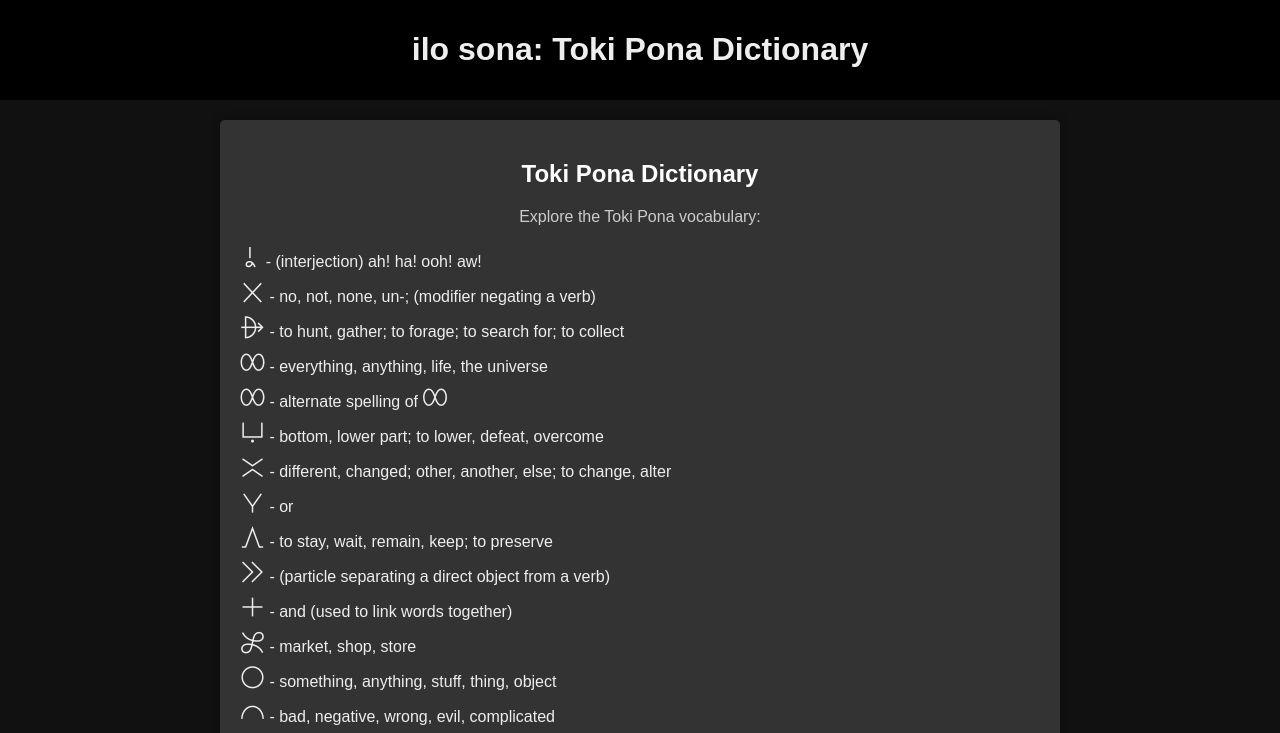
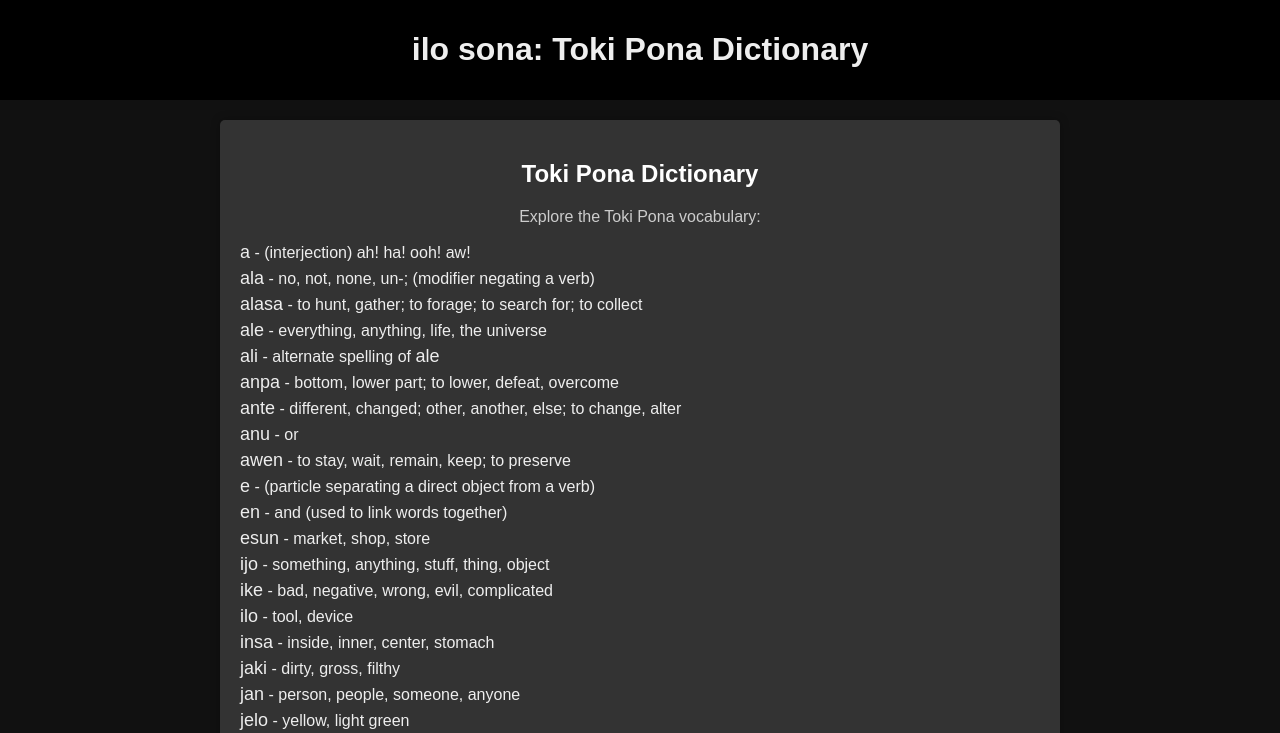
Before and after one commit to ilo-sona/ilo-sona.github.io, a plain HTML site: page kulupu-nimi.html in a window 1280 px wide. Both pictures are taken after a click on the button "Toggle Scripts". Shown: the top 733 px of the page. Drawn offline with Linux system fonts and the light colour scheme.

Commit message:
Update kulupu-nimi.html

```diff
--- a/kulupu-nimi.html
+++ b/kulupu-nimi.html
@@ -52,7 +52,7 @@
       color: #eee;
       text-decoration: none;
     }
-    strong {
+    .change-font strong {
       font-family: linjaPona;
       font: 30px linjaPona;
     }
@@ -61,10 +61,6 @@
       bottom: 20px; /* Adjust the distance from the bottom as needed */
       right: 20px; /* Adjust the distance from the left as needed */
       z-index: 999; /* Ensure it stays above other content */
-    }
-    .font2 {
-      font-family: Arial;
-      font: 30px Arial;
     }
   </style>
 </head>
@@ -75,7 +71,7 @@
   <div class="container">
     <h2>Toki Pona Dictionary</h2>
     <p>Explore the Toki Pona vocabulary:</p>
-    <ul>
+    <ul class="change-font">
       <div>
 <li><strong>a</strong> - (interjection) ah! ha! ooh! aw!</li>
 <li><strong>ala</strong> - no, not, none, un-; (modifier negating a verb)</li>
@@ -198,9 +194,22 @@
     <p><a href="index.html">Back to Main Page</a></p>
   </div>
   <script>
-  linjaPona() {
-    document.setAttribute("strong", "font2")
-  }
+var fonts = ['Arial, sans-serif', 'linjaPona']; // Fonts to toggle
+    var fontSizes = ['18px', '30px']; // Font sizes to toggle
+    var fontIndex = 0;
+    var sizeIndex = 0;
+
+    function linjaPona() {
+      var strongElements = document.querySelectorAll('.change-font strong');
+      for (var i = 0; i < strongElements.length; i++) {
+        strongElements[i].style.fontFamily = fonts[fontIndex]; // Change font
+        strongElements[i].style.fontSize = fontSizes[sizeIndex]; // Change font size
+      }
+
+      // Toggle to the next font and size
+      fontIndex = (fontIndex + 1) % fonts.length;
+      sizeIndex = (sizeIndex + 1) % fontSizes.length;
+    }
   </script>
 </body>
 </html>
```
